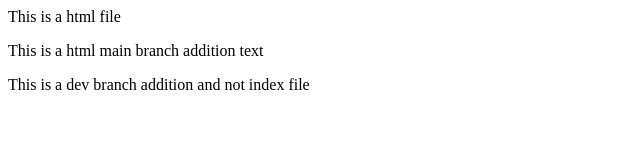
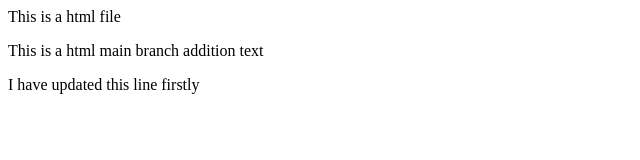
Before and after one commit to gowtham-dronamraju/simplilearnpractice2, a plain HTML site: page index.html in a window 1280 px wide. Shown: the whole page, without its empty margins (0-640 px from the left). Drawn offline with Linux system fonts and the light colour scheme.

Commit message:
updated line 7 with first update

```diff
--- a/index.html
+++ b/index.html
@@ -4,6 +4,6 @@
 	</body>
 	<body>
 		<p> This is a html main branch addition text </p>
-		<p> This is a dev branch addition and not index file </p>
+		<p> I have updated this line firstly </p>
 	</body>
 </html>
```
